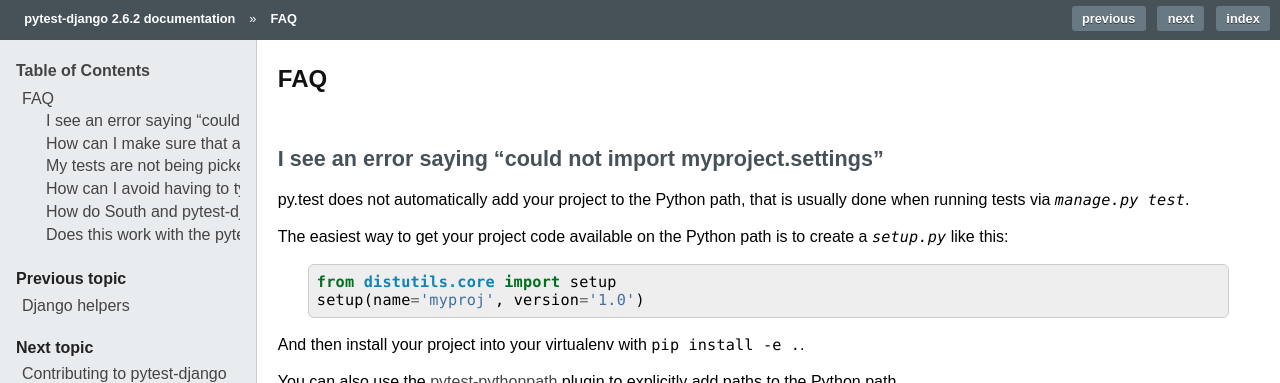
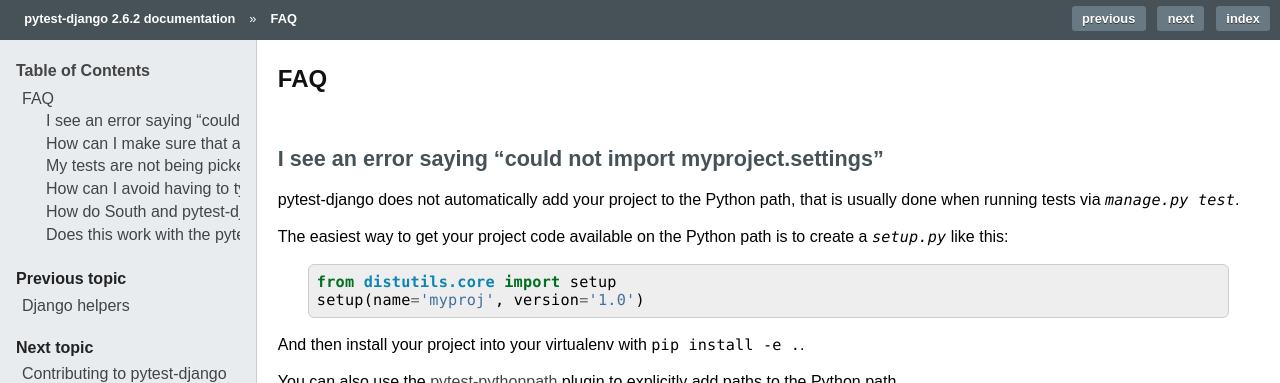
Before and after one commit to pytest-dev/pytest-django, a Sphinx documentation site: the page built from docs/faq.rst, in a window 1280 px wide. Shown: the top 383 px of the page. Built offline with Sphinx 7.4.7, drawn with Linux system fonts in a browser that asks for light colours.

```diff
--- a/docs/faq.rst
+++ b/docs/faq.rst
@@ -1,11 +1,12 @@
 FAQ
 ===
 
+.. _faq-import-error:
 
 I see an error saying "could not import myproject.settings"
 -----------------------------------------------------------
 
-py.test does not automatically add your project to the Python path, that is
+pytest-django does not automatically add your project to the Python path, that is
 usually done when running tests via `manage.py test`.
 
 The easiest way to get your project code available on the Python path is to
```
